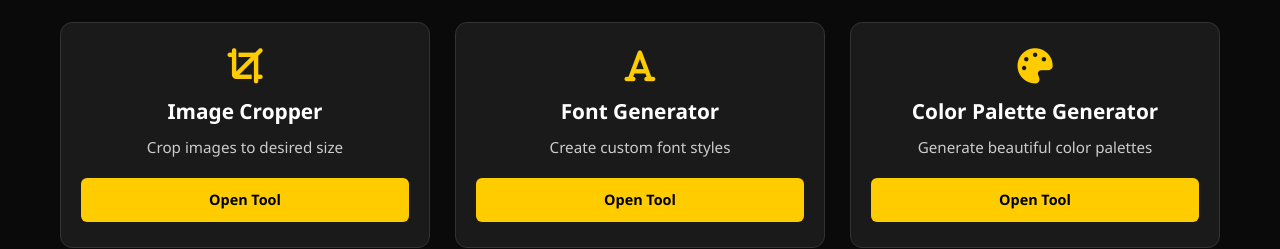
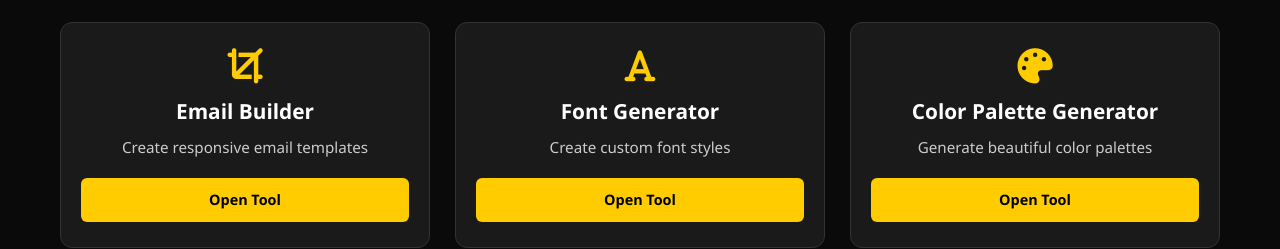
Before and after one commit to mariaajames280-blip/Online-Web-Tool, a plain HTML site: page index.html in a window 1280 px wide. Shown: the part 3608-3857 px from the top of the page. Drawn offline with Linux system fonts and the light colour scheme.

Commit message:
Update index.html

```diff
--- a/index.html
+++ b/index.html
@@ -931,8 +931,8 @@
 
         <div class="tool-card">
           <i class="fas fa-crop"></i>
-          <h3>Image Cropper</h3>
-          <p>Crop images to desired size</p>
+          <h3>Email Builder</h3>
+          <p>Create responsive email templates</p>
           <a href="image-cropper.html" class="tool-link">Open Tool</a>
         </div>
 
```
